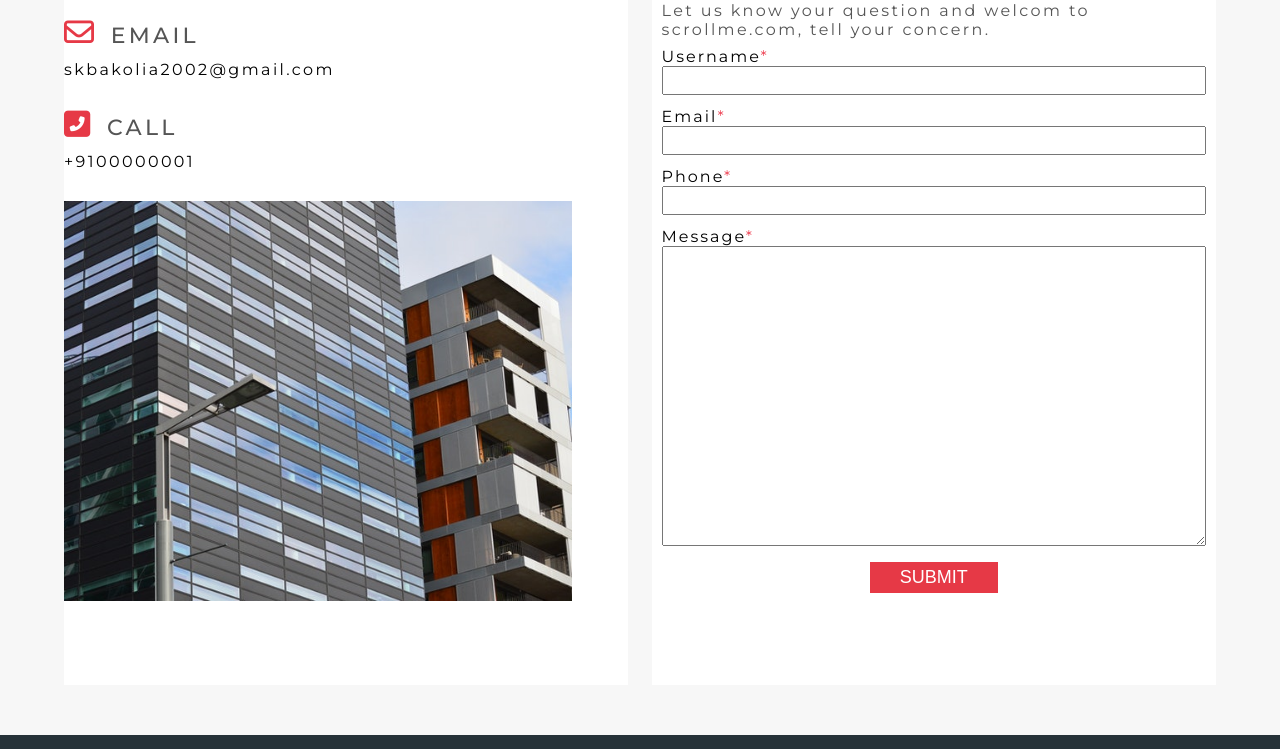
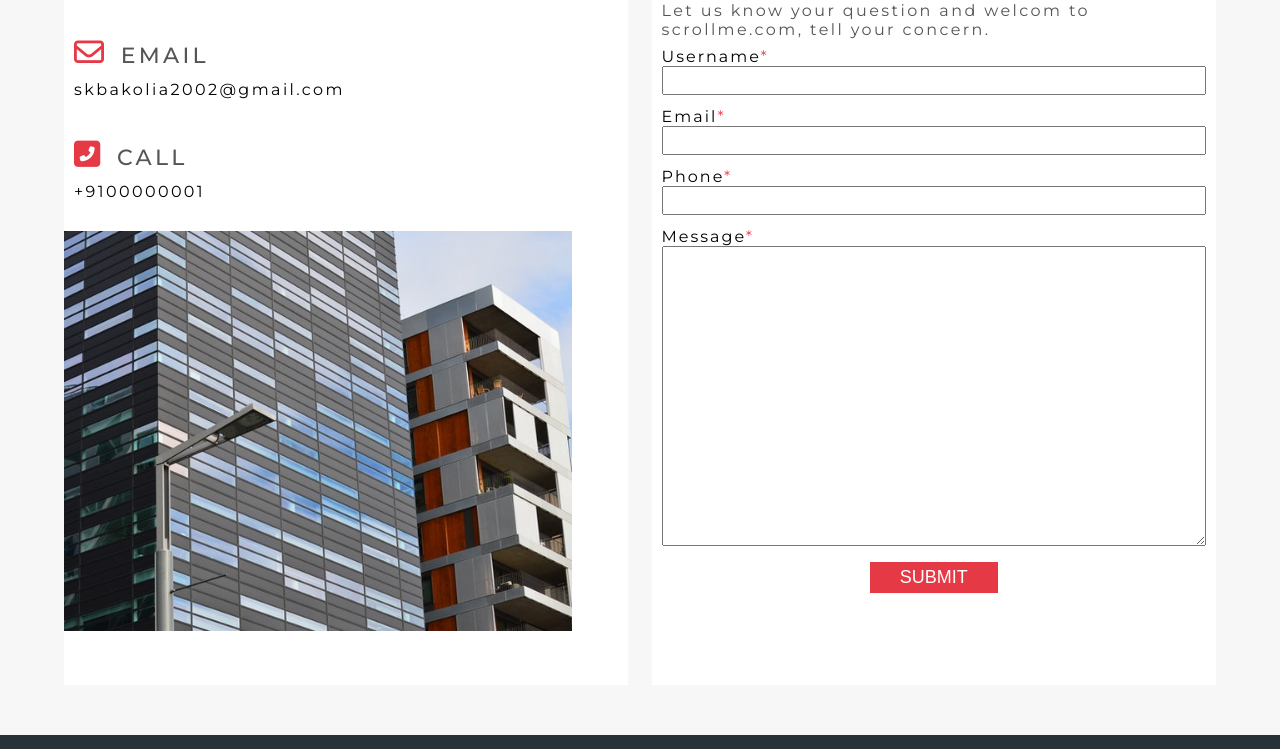
Before and after one commit to saurabhbakolia/Travel-Website, a plain HTML site: page contact.html in a window 1280 px wide. Shown: the part 206-955 px from the top of the page. Drawn offline with Linux system fonts and the light colour scheme.

Commit message:
contact wrapper padding added

```diff
--- a/Css/style.css
+++ b/Css/style.css
@@ -419,6 +419,8 @@ h3 {
 
 .form-wrapper .address-group {
   margin-bottom: 3rem;
+  padding-top:1rem;
+  padding-left:1rem;
 }
 
 .form-wrapper .company-address img {
```
Also changed, not shown: about.html (+1 -1 lines).
